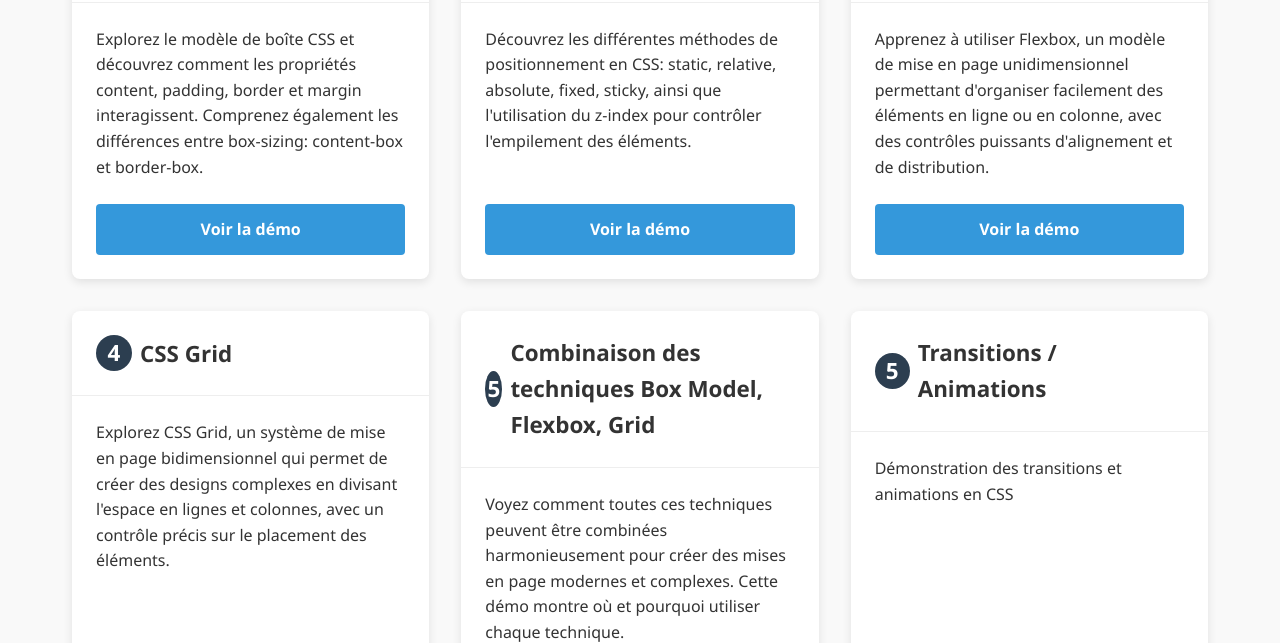
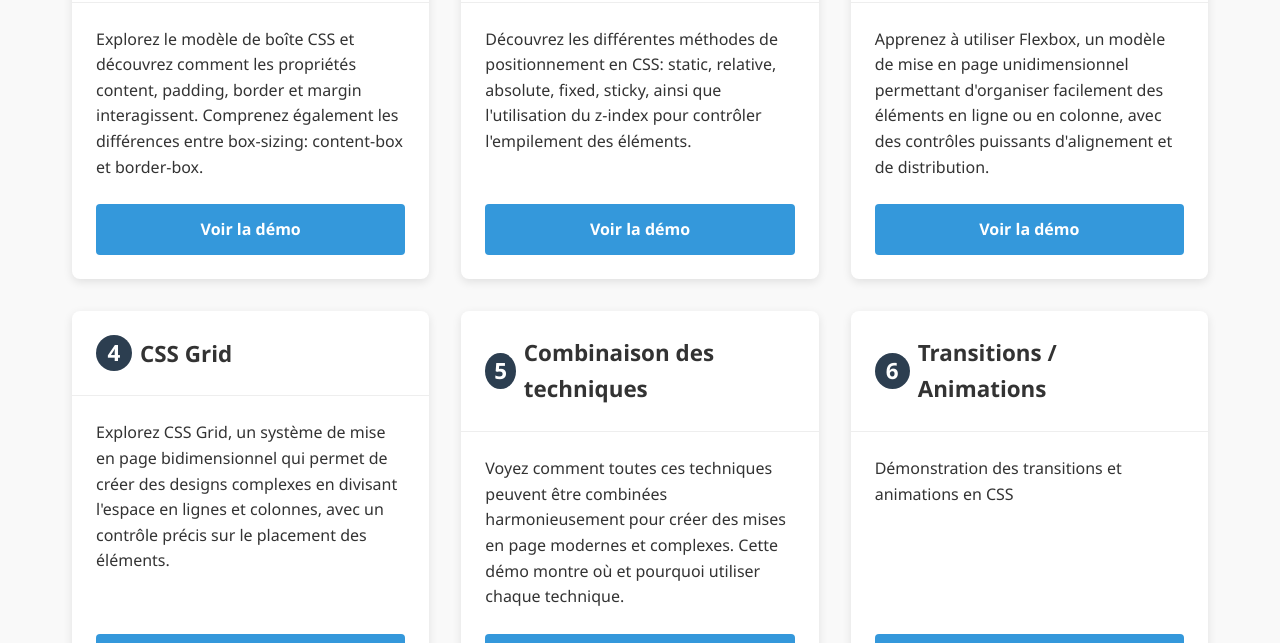
Before and after one commit to akaclasses/akaclasses.github.io, a plain HTML site: page developpement-web/css/index.html in a window 1280 px wide. Shown: the part 457-1100 px from the top of the page. Drawn offline with Linux system fonts and the light colour scheme.

Commit message:
[fix] index

```diff
--- a/developpement-web/css/index.html
+++ b/developpement-web/css/index.html
@@ -258,7 +258,7 @@
                 <div class="demo-header">
                     <h2 class="demo-title">
                         <span class="demo-number">5</span>
-                        Combinaison des techniques Box Model, Flexbox, Grid
+                        Combinaison des techniques
                     </h2>
                 </div>
                 <div class="demo-content">
@@ -273,7 +273,7 @@
             <div class="demo-card">
                 <div class="demo-header">
                     <h2 class="demo-title">
-                        <span class="demo-number">5</span>
+                        <span class="demo-number">6</span>
                         Transitions / Animations
                     </h2>
                 </div>
```
